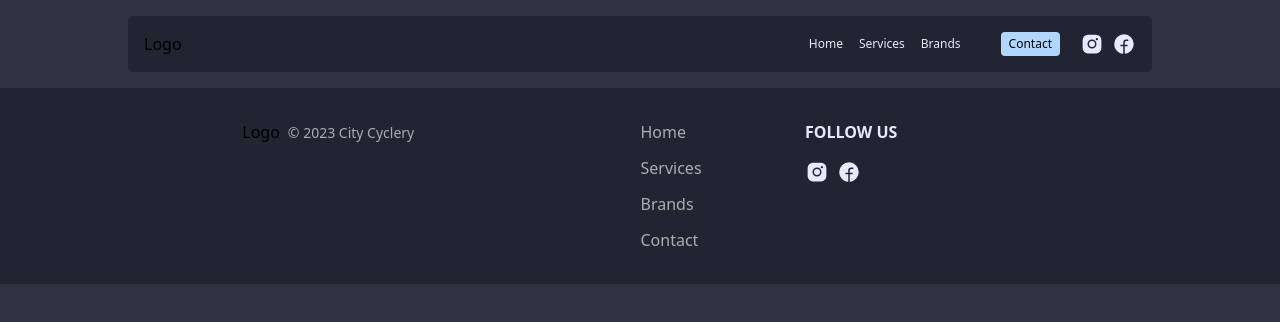
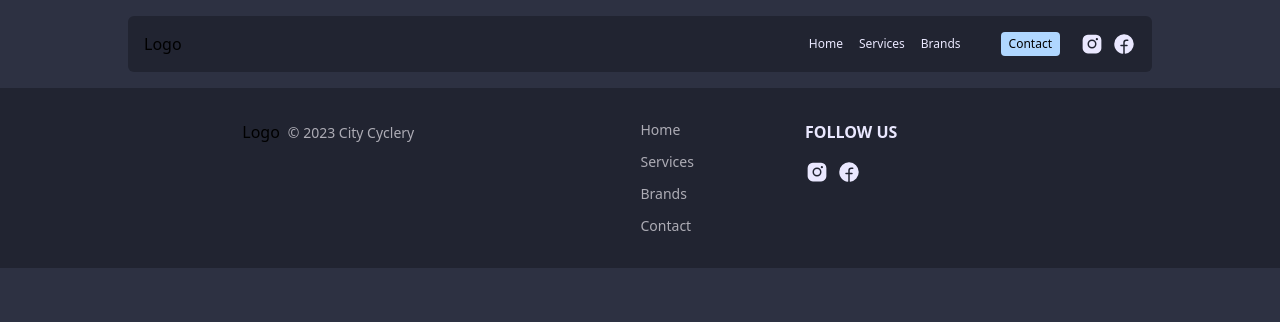
Before and after one commit to dylanreedx/CityCyclery, a Next.js app: page /services in a window 1280 px wide. Shown: the top 322 px of the page. Built offline with nearby package versions, Linux system fonts and the light colour scheme.

Commit message:
adjust footer link text size

```diff
--- a/components/Footer.tsx
+++ b/components/Footer.tsx
@@ -1,34 +1,36 @@
-import Link from "next/link";
+import Link from 'next/link';
 import { FacebookLogo, InstagramLogo } from 'phosphor-react';
 
 export function Footer() {
 	return (
-        <footer className=" bg-dark-600">
-            <div className="w-full p-4 py-6 lg:py-8">
-                <div className="md:flex md:justify-evenly">
-                    <div className="mb-4 md:mb-0">
+		<footer className=' bg-dark-600'>
+			<div className='w-full p-4 py-6 lg:py-8'>
+				<div className='md:flex md:justify-evenly'>
+					<div className='mb-4 md:mb-0'>
 						<Link href='/'>Logo</Link>
-                        <span className="text-sm text-light-600 ml-2">&copy; 2023 City Cyclery</span>
+						<span className='text-sm text-light-600 ml-2'>
+							&copy; 2023 City Cyclery
+						</span>
 					</div>
-                    <div className="grid grid-cols-2 gap-8 sm:gap-6 sm:grid-cols-3 space-x-6">
-                        <div className="text-light-600">
-                            <ul className="space-y-3">
-                                <li>
+					<div className='grid grid-cols-2 gap-8 sm:gap-6 sm:grid-cols-3 space-x-6'>
+						<div className='text-light-600'>
+							<ul className='space-y-3'>
+								<li className='text-sm'>
 									<Link href='/'>Home</Link>
 								</li>
-                                <li>
+								<li className='text-sm'>
 									<Link href='/services'>Services</Link>
 								</li>
-						        <li>
+								<li className='text-sm'>
 									<Link href='/brands'>Brands</Link>
 								</li>
-                                <li>
+								<li className='text-sm'>
 									<Link href='/contact'>Contact</Link>
 								</li>
 							</ul>
 						</div>
-                        <div className="text-light-500">
-                            <h2 className="mb-4 uppercase font-semibold">Follow Us</h2>
+						<div className='text-light-500'>
+							<h2 className='mb-4 uppercase font-semibold'>Follow Us</h2>
 							<ul className='flex flex-row gap-2 text-2xl'>
 								<li>
 									<InstagramLogo weight='fill' />
@@ -42,5 +44,5 @@ export function Footer() {
 				</div>
 			</div>
 		</footer>
-    )
+	);
 }
```
Lines whose indentation alone changed are shown as unchanged.
